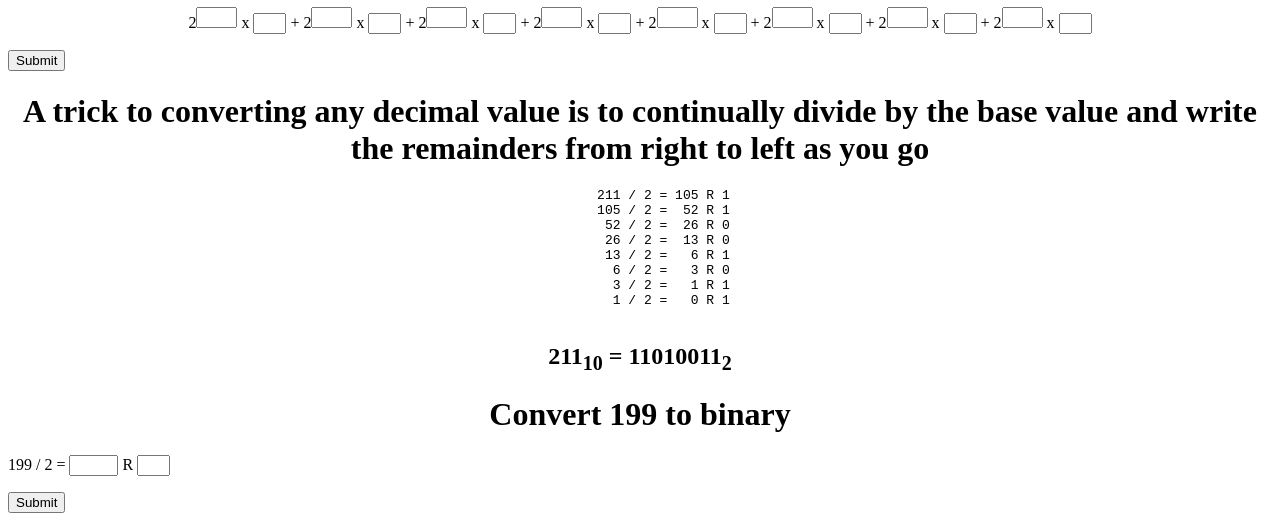
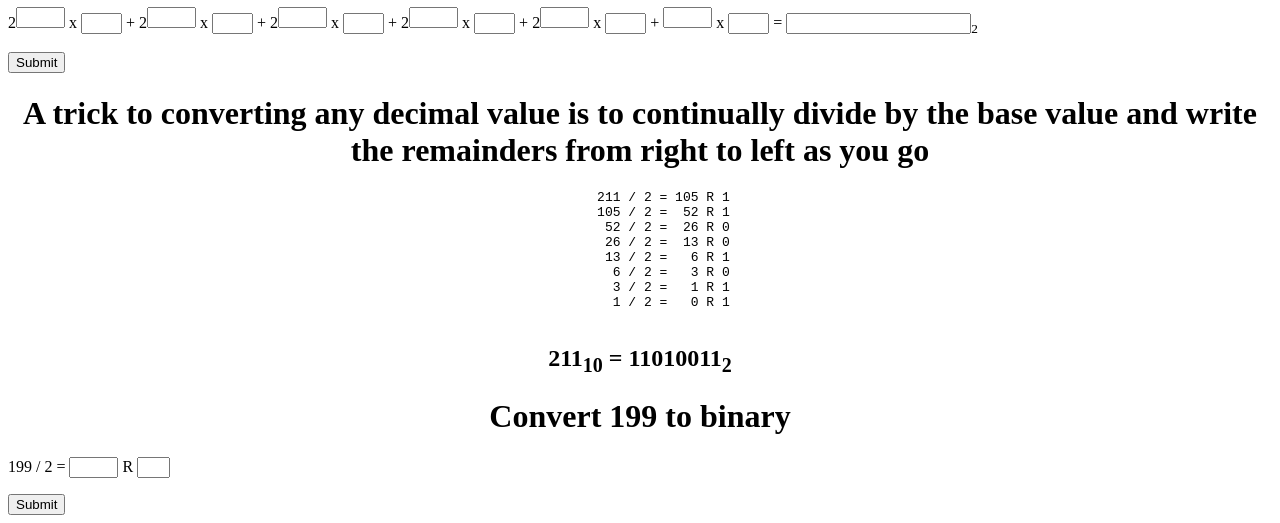
Before and after one commit to EKazenmayer/WhatTheHex, a plain HTML site: page step3.html in a window 1280 px wide. Shown: the part 366-889 px from the top of the page. Drawn offline with nearby package versions, Linux system fonts and the light colour scheme.

Commit message:
made function to create exercise by expansion, need to fix last iteration from omitting base

```diff
--- a/step3.html
+++ b/step3.html
@@ -15,9 +15,9 @@
 
   <div id="step5">
     <h1 style="text-align:center;">Convert 57 to binary</h1>
-    <p style="text-align:center;">2<sup><input type = "input" id="exp4" maxlength="2" size="2"></sup> x <input type = "input" id="co4" maxlength="1" size="1"> + 2<sup><input type = "input" id="exp5" maxlength="2" size="2"></sup> x <input type = "input" id="co5" maxlength="1" size="1"> + 2<sup><input type = "input" id="exp6" maxlength="2" size="2"></sup> x <input type = "input" id="co6" maxlength="1" size="1"> + 2<sup><input type = "input" id="exp7" maxlength="2" size="2"></sup> x <input type = "input" id="co7" maxlength="1" size="1"> + 2<sup><input type = "input" id="exp8" maxlength="2" size="2"></sup> x <input type = "input" id="co8" maxlength="1" size="1"> + 2<sup><input type = "input" id="exp9" maxlength="2" size="2"></sup> x <input type = "input" id="co9" maxlength="1" size="1"> + 2<sup><input type = "input" id="exp10" maxlength="2" size="2"></sup> x <input type = "input" id="co10" maxlength="1" size="1"> + 2<sup><input type = "input" id="exp11" maxlength="2" size="2"></sup> x <input type = "input" id="co11" maxlength="1" size="1">
-    </p>
-    <button onclick="validate(57, 2, [exp4,co4,exp5,co5,exp6,co6,exp7,co7,exp8,co8,exp9,co9,exp10,co10,exp11,co11])">Submit</button>
+    <!-- <p style="text-align:center;">2<sup><input type = "input" id="exp4" maxlength="2" size="2"></sup> x <input type = "input" id="co4" maxlength="1" size="1"> + 2<sup><input type = "input" id="exp5" maxlength="2" size="2"></sup> x <input type = "input" id="co5" maxlength="1" size="1"> + 2<sup><input type = "input" id="exp6" maxlength="2" size="2"></sup> x <input type = "input" id="co6" maxlength="1" size="1"> + 2<sup><input type = "input" id="exp7" maxlength="2" size="2"></sup> x <input type = "input" id="co7" maxlength="1" size="1"> + 2<sup><input type = "input" id="exp8" maxlength="2" size="2"></sup> x <input type = "input" id="co8" maxlength="1" size="1"> + 2<sup><input type = "input" id="exp9" maxlength="2" size="2"></sup> x <input type = "input" id="co9" maxlength="1" size="1"> + 2<sup><input type = "input" id="exp10" maxlength="2" size="2"></sup> x <input type = "input" id="co10" maxlength="1" size="1"> + 2<sup><input type = "input" id="exp11" maxlength="2" size="2"></sup> x <input type = "input" id="co11" maxlength="1" size="1">
+    <!-- </p>
+    <button onclick="validate(57, 2, [exp4,co4,exp5,co5,exp6,co6,exp7,co7,exp8,co8,exp9,co9,exp10,co10,exp11,co11])">Submit</button> -->
   </div>
 
   <div id="step6">
@@ -43,13 +43,13 @@
 
 
   <script>
-    function validate(target, base, inputs){
+    function validate(target, base, inputs, final){
       var val = 0;
       for(var i = 0; i < inputs.length-1; i+=2){
         val += Math.pow(base, inputs[i].value)*inputs[i+1].value;
       }
-      alert(val);
-       if(val == target){
+      alert(parseInt(final, base));
+       if(val == target && target == parseInt(final, base)){
          alert("Correct!");
          return true;
        }else{
@@ -72,6 +72,10 @@
     }
 
     function convertByDivision(target, base, divId, num){
+      if(base == 0){
+        alert("No! Invalid base");
+        return;
+      }
       const quotient = Math.floor(target / base);
       const remainder = target % base;
       const id1 = "a"+num;
@@ -102,6 +106,68 @@
       butt.onclick = function(){checkDivision(quotient, remainder, box1, box2, base, divId, num);};
       document.getElementById(divId).appendChild(butt);
     }
+
+    function convertByExpansion(target, base, divId, num){
+      if(base == 0){
+        alert("No! Invalid base");
+        return;
+      }
+      const val = target;
+      var array = [];
+      const question = document.createElement("p");
+      const box3 = document.createElement("input");
+      while(target != 0){
+        const q = document.createTextNode(base);
+        question.appendChild(q);
+        target = Math.floor(target / base);
+        const id1 = "e"+num;
+        const id2 = "c"+num;
+
+        const sup = document.createElement("sup");
+        const box1 = document.createElement("input");
+        box1.setAttribute("id", id1);
+        box1.setAttribute("maxlength", 3);
+        box1.setAttribute("size", 3);
+        sup.appendChild(box1);
+        question.appendChild(sup);
+
+        const r = document.createTextNode(" x ");
+        question.appendChild(r);
+
+        const box2 = document.createElement("input");
+        box2.setAttribute("id", id2);
+        box2.setAttribute("maxlength", 2);
+        box2.setAttribute("size", 2);
+        question.appendChild(box2);
+
+        num++;
+
+        array.push(box1);
+        array.push(box2);
+
+        if(target != 0){
+          const p = document.createTextNode(" + ");
+          question.appendChild(p);
+        }else{
+          const e = document.createTextNode(" = ");
+          question.appendChild(e);
+          box3.setAttribute("id", "b"+num);
+          question.appendChild(box3);
+          const sub = document.createElement("sub");
+          sub.appendChild(q);
+          question.appendChild(sub);
+        }
+      }
+      document.getElementById(divId).appendChild(question);
+      const butts = document.createElement("button");
+      butts.setAttribute("id", "checkExp");
+      const submit = document.createTextNode("Submit");
+      butts.appendChild(submit);
+      butts.onclick = function(){validate(val, base, array, box3);};
+      document.getElementById(divId).appendChild(butts);
+    }
+
+    convertByExpansion(57, 2, "step5", 0);
     convertByDivision(199, 2, "step7", 0);
   </script>
 </body>
```
